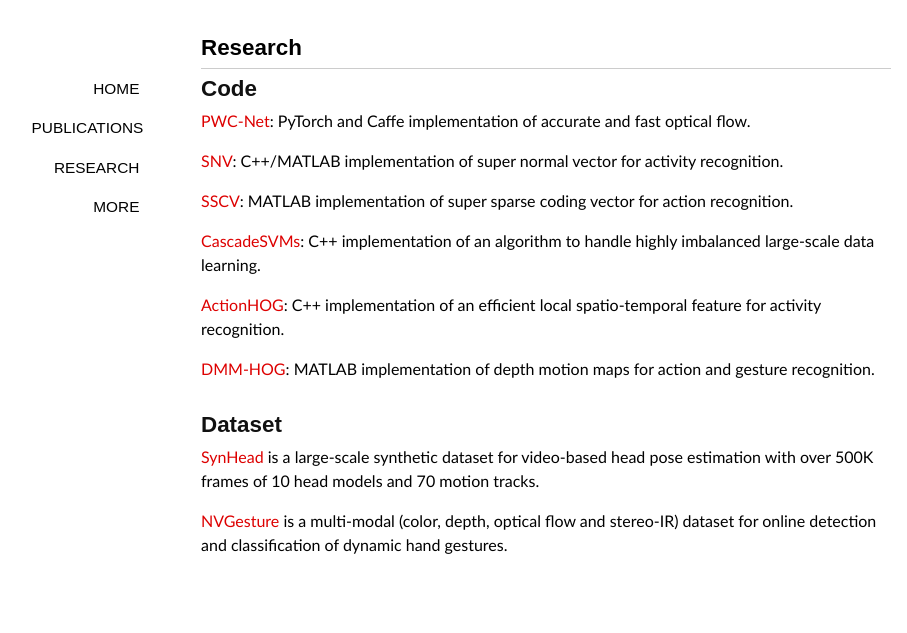
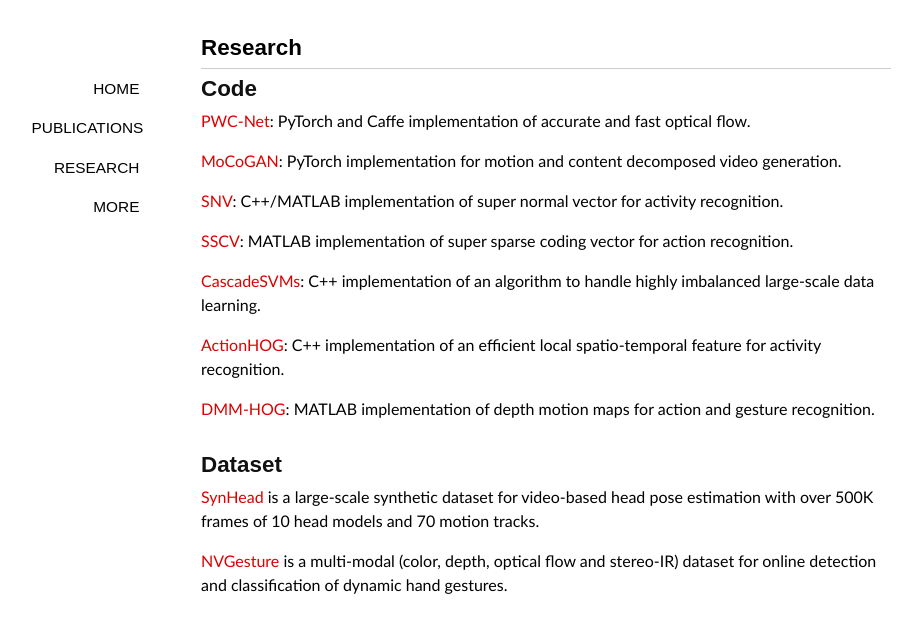
Before and after one commit to xiaodongyang/xiaodongyang.github.io, a Jekyll site: the page built from research/index.md, in a window 1280 px wide. Shown: the top 633 px of the page, without its empty margins (94-1001 px from the left). Built offline with Jekyll 4.4.1, drawn with Linux system fonts in a browser that asks for light colours; some web fonts are replaced.

Commit message:
Update index.md

```diff
--- a/research/index.md
+++ b/research/index.md
@@ -7,6 +7,8 @@
 ## Code
 
 [PWC-Net](https://github.com/NVlabs/PWC-Net): PyTorch and Caffe implementation of accurate and fast optical flow.
+
+[MoCoGAN](https://github.com/sergeytulyakov/mocogan): PyTorch implementation for motion and content decomposed video generation.
 
 [SNV](https://github.com/xiaodongyang/SNV): C++/MATLAB implementation of super normal vector for activity recognition.
 
```
